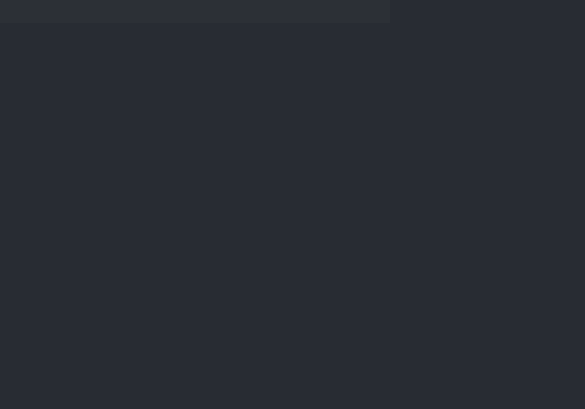
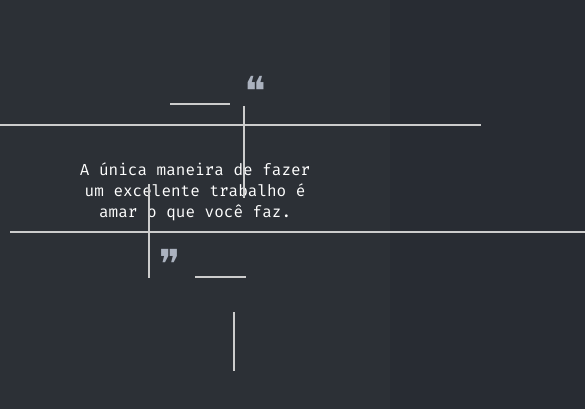
Before and after one commit to marconesdb/novo_portifolio, a React (Vite) app: page / in a window 390 px wide. Shown: the part 1204-1613 px from the top of the page, 585 px wide, since content can reach past the window. Built offline with nearby package versions, Linux system fonts and the light colour scheme.

Commit message:
Criação da responsividade na media query 360px do componente Citação

```diff
--- a/src/components/MainContent/MainContent.tsx
+++ b/src/components/MainContent/MainContent.tsx
@@ -4,7 +4,7 @@ import Home from '../../sections/Home/Home';
 // import Skills from '../../sections/Skills/Skills';
 // import About from '../../sections/About/About';
 // import Contact from '../../sections/Contact/Contact';
-// import Citacao from '../../sections/Citacao/Citacao';
+import Citacao from '../../sections/Citacao/Citacao';
 // import Formulario from '../../sections/Formulario/Formulario';
 
 
@@ -12,8 +12,9 @@ const MainContent = () => {
   return (
     <div>
       <Home/>
-      {/* <Citacao/>
+      <Citacao/>
 
+      {/*
       <Projects/>
       <Skills/>
       <About/>
--- a/src/sections/Citacao/Citacao.styles.ts
+++ b/src/sections/Citacao/Citacao.styles.ts
@@ -10,6 +10,17 @@ export const ContainerCitacao = styled.div`
   font-family: 'Fira Code', sans-serif;
   color: #FFFFFF;
 
+  @media (max-width: 360px) {
+    padding: 20px; /* Ajuste de padding para garantir espaçamento em telas pequenas */
+    margin-top: -50px; /* Ajusta a margem para evitar corte no topo */
+  }
+
+  /* @media (min-width: 360px) and (max-width: 768px) {
+    margin-top: -30px;
+    padding-bottom: 60px;
+
+  } */
+
 `;
 
 // Traço horizontal à esquerda
@@ -21,6 +32,16 @@ export const HorizontalLineSuperior = styled.div`
   display: inline-block; /* Faz com que o traço respeite o espaço do contêiner */
   margin-left: 60px;
 
+
+  @media (max-width: 360px) {
+    margin-left: 5px;
+    width: 48px;
+  }
+
+  /* @media (min-width: 360px) and (max-width: 768px) {
+    width: 40px;
+
+  } */
 
   @media (min-width: 1640px) {
   width: 65px;
@@ -40,7 +61,9 @@ export const HorizontalAspas = styled.div`
   display: inline-block; /* Faz com que o traço respeite o espaço do contêiner */
   color: #ABB2BF;
 
-
+  /* @media (min-width: 360px) and (max-width: 768px) {
+    font-size: 30px;
+  } */
 `;
 
 // Traço horizontal à direita
@@ -51,6 +74,19 @@ export const HorizontalLineSuperiorCont = styled.div`
   background-color: #ccc; /* Cor do traço */
   display: inline-block; /* Faz com que o traço respeite o espaço do contêiner */
   margin-right: 50px;
+
+
+  @media (max-width: 360px) {
+
+    width: 203px !important; /* Forçar a aplicação dessa largura */
+    margin-right: 3px;
+  }
+
+  /* @media (min-width: 360px) and (max-width: 768px) {
+    width: 50px;
+
+  } */
+
   @media (max-width: 1200px) {
     width: 481px;
   }
@@ -71,6 +107,18 @@ export const HorizontalLineInferior = styled.div`
   display: inline-block; /* Faz com que o traço respeite o espaço do contêiner */
   margin-left: 10px;
 
+
+
+  @media (max-width: 360px) {
+  display: inline-block;
+  width: 200px;
+  margin-left: 0px;
+ }
+  /* @media (min-width: 360px) and (max-width: 768px) {
+    width: 240px;
+    margin-left: 20px;
+  } */
+
   @media (min-width: 1640px) {
   width: 590px;
 
@@ -90,6 +138,13 @@ export const InferiorAspas = styled.div`
   display: inline-block; /* Faz com que o traço respeite o espaço do contêiner */
   color: #ABB2BF;
 
+/*
+  @media (min-width: 360px) and (max-width: 768px) {
+    font-size: 30px;
+    padding-top: 10px;
+  } */
+
+
   @media (min-width: 1640px) {
   padding-top: 20px;
 }
@@ -101,6 +156,17 @@ export const HorizontalLineInferiorCont = styled.div`
   height: 2px; /* Altura do traço */
   background-color: #ccc; /* Cor do traço */
   display: inline-block; /* Faz com que o traço respeite o espaço do contêiner */
+
+
+
+  @media (max-width: 360px) {
+
+  width: 15px ;
+ }
+
+  /* @media (min-width: 360px) and (max-width: 768px) {
+    width: 40px;
+  } */
 
   @media (max-width: 1200px) {
     width: 51px;
@@ -117,6 +183,15 @@ export const Citacao = styled.div`
  margin-bottom: -35px;
  padding-bottom: 30px;
 
+.textCitacao{
+  display: block;
+}
+ /* @media (min-width: 360px) and (max-width: 768px) {
+    font-size: 16px;
+    padding: 20px;
+  } */
+
+
  @media (min-width: 1640px) {
  padding-top: 10px;
 }
@@ -130,6 +205,21 @@ export const VerticalLineDireito = styled.div`
  margin: 0 auto; /* Centraliza o traço horizontalmente */
  margin-right: 155px;
  transform: translateY(-99px); /* Sobe o traço 100px */
+
+
+ @media (max-width: 360px) {
+    margin-left: 5px;
+    transform: translateY(-140px);
+    height: 135px;
+    margin-right: 0px;
+    margin-left: 310px;
+
+  }
+ /* @media (min-width: 360px) and (max-width: 768px) {
+    height: 60px;
+    margin-right: 80px;
+    transform: translateY(10px);
+  } */
 
  @media (max-width: 1200px) {
   margin-right: 240px;
@@ -151,6 +241,23 @@ export const VerticalLineEsquerdo = styled.div`
  margin: 0 auto; /* Centraliza o traço horizontalmente */
  margin-left: 166px;
  transform: translateY(133px);
+
+
+ @media (max-width: 360px) {
+  position: relative;
+  top: 177px;
+  transform: translateY(10px);
+  height: 136px;
+  transform: translateX(-234px);
+  margin-left: 0px;
+
+  }
+
+ /* @media (min-width: 360px) and (max-width: 768px) {
+    height: 60px;
+    margin-left: 80px;
+    transform: translateY(60px);
+  } */
 
  @media (max-width: 1200px) {
   margin-left: 243px;
@@ -175,6 +282,20 @@ export const VerticalLineEsquerdoMenor = styled.div`
  margin-left: 732px;
  transform: translateY(-199px); /* Desce o traço 100px */
 
+
+ @media (max-width: 360px){
+
+  transform: translateY(-162px);
+  margin-left: 180px;
+  height: 50px;
+
+ }
+ /* @media (min-width: 360px) and (max-width: 768px) {
+    height: 30px;
+    margin-left: 100px;
+    transform: translateY(-100px);
+  } */
+
  @media (max-width: 1200px) {
   margin-right: 440px;
   }
@@ -194,6 +315,16 @@ export const Autor = styled.div`
  transform: translateY(-265px); /* Sobe nome do Autor */
  margin-left: 760px;
 
+ @media (max-width: 360px) {
+  margin-left: 195px;
+  transform: translateY(-225px);
+  }
+
+ /* @media (min-width: 360px) and (max-width: 768px) {
+    font-size: 14px;
+    margin-left: 120px;
+    transform: translateY(-150px);
+  } */
 
  @media (min-width: 1640px) {
   margin-left: 875px;
@@ -210,6 +341,20 @@ display: inline-block; /* Faz com que o traço respeite o espaço do contêiner
 margin-left: 732px;
 margin-bottom: 50px;
 transform: translateY(-231px); /* Sobe o traço 100px */
+
+
+@media (max-width: 360px){
+  margin-left: 180px;
+  transform: translateY(-194px);
+  width: 152px;
+}
+
+/* @media (min-width: 360px) and (max-width: 768px) {
+    width: 100px;
+    margin-left: 120px;
+    transform: translateY(-130px);
+  } */
+
 
 @media (min-width: 1640px) {
   margin-left: 853px;
@@ -228,6 +373,17 @@ export const VerticalLineDireitoMenor = styled.div`
  margin-right: 155px;
  transform: translateY(-345px); /* Sobe o traço 100px */
 
+ @media (max-width: 360px) {
+  margin-right: 28px;
+  transform: translateY(-300px);
+  height: 50px;
+ }
+/* @media (min-width: 360px) and (max-width: 768px) {
+    height: 30px;
+    margin-right: 100px;
+    transform: translateY(-180px);
+  } */
+
 
  @media (min-width: 1640px) {
   margin-left: 1020px;
--- a/src/sections/Citacao/Citacao.tsx
+++ b/src/sections/Citacao/Citacao.tsx
@@ -8,7 +8,7 @@ const CitacaoComponent = () => {
       <HorizontalLineSuperior />
       <HorizontalAspas>❝</HorizontalAspas>
       <HorizontalLineSuperiorCont />
-      <Citacao>A única maneira de fazer um excelente trabalho é amar o que você faz.</Citacao>
+      <Citacao>A única maneira de fazer<span className='textCitacao'> um excelente trabalho é </span>amar o que você faz.</Citacao>
       <HorizontalLineInferior />
       <InferiorAspas>❞</InferiorAspas>
       <HorizontalLineInferiorCont />
```
Also changed, not shown: src/components/Footer/Footer.styles.ts (line endings or trailing spaces).
